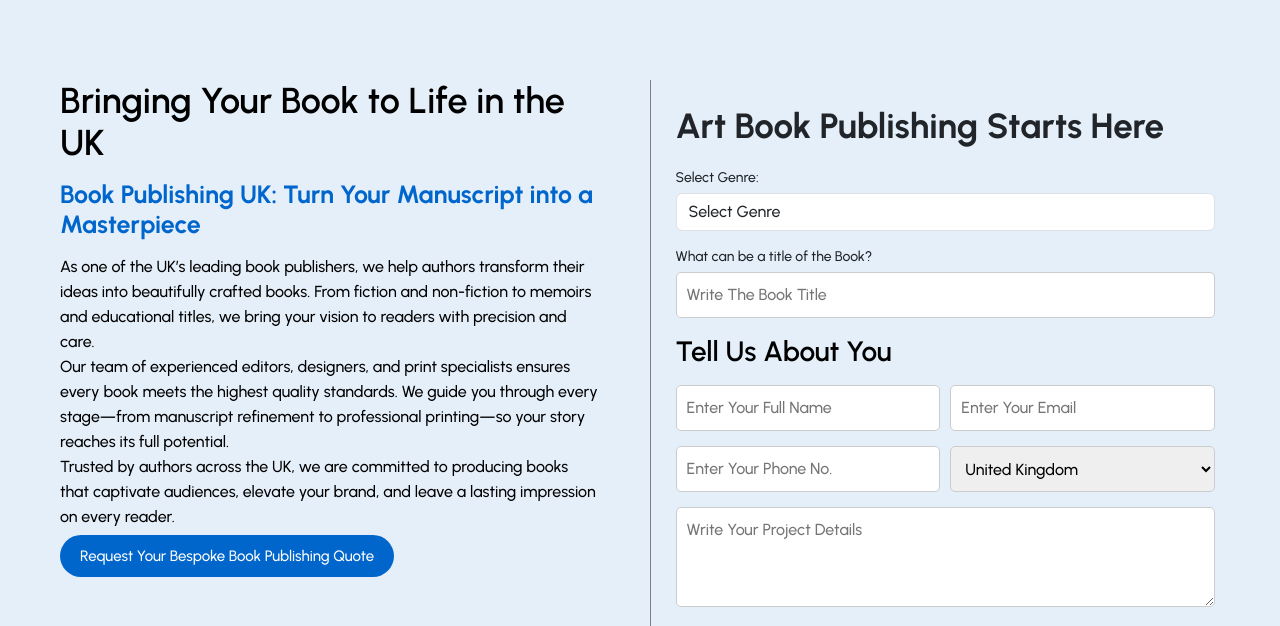
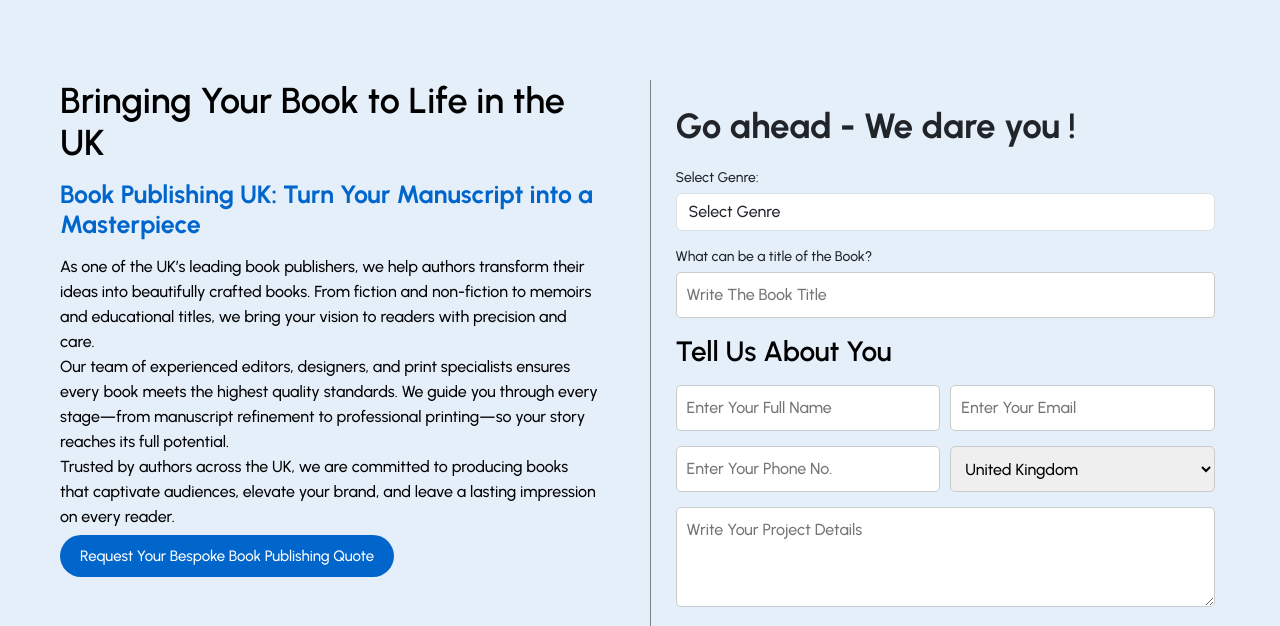
Before and after one commit to Tariqsh123/british-book-publisher, a plain HTML site: page index.html in a window 1280 px wide. Shown: the part 170-796 px from the top of the page. Drawn offline with nearby package versions, Linux system fonts and the light colour scheme.

Commit message:
Add files via upload

```diff
--- a/index.html
+++ b/index.html
@@ -180,7 +180,7 @@
 
     <!-- Right Side -->
     <div class="right">
-      <h3>Art Book Publishing Starts Here</h3>
+      <h3>Go ahead - We dare you !</h3>
       <form>
         <label>Select Genre:</label>
         <select name="genre" class="form-control" required>
@@ -1105,7 +1105,7 @@ $(function(){
 
     <!-- Right Side -->
     <div class="right">
-      <h3>Art Book Publishing Starts Here</h3>
+      <h3>Go ahead - We dare you !</h3>
       <form>
         <label>Select Genre:</label>
         <select name="genre" class="form-control" required>
```
